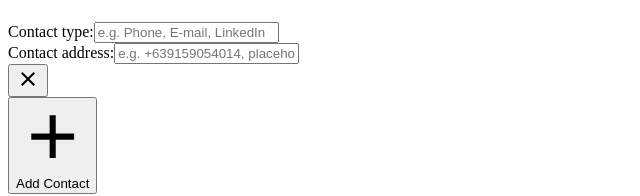
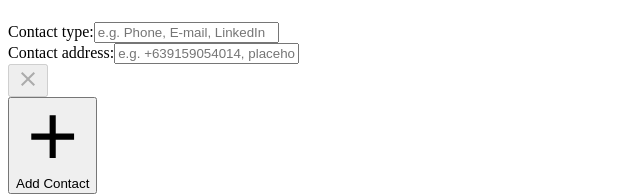
Before and after one commit to makieldeviso/CV-Application, a React (Vite) app: page / in a window 1280 px wide. Shown: the part 245-441 px from the top of the page, without its empty margins (0-640 px from the left). Built offline with nearby package versions, Linux system fonts and the light colour scheme; the HTML template or start-up script is replaced by a standard one.

Commit message:
Adds disable prop to remove button
Adds disable prop to remove button when contact length <= 1

```diff
--- a/src/components/ContactInfo.jsx
+++ b/src/components/ContactInfo.jsx
@@ -5,7 +5,7 @@ import CloseIcon from '@mdi/react';
 import AddIcon from '@mdi/react';
 import { mdiClose, mdiPlus } from '@mdi/js';
 
-const ContactField = function ({refObj, removeFieldFunc, changeValueFunc}) {
+const ContactField = function ({refObj, removeFieldFunc, changeValueFunc, contactLength}) {
 
   return (
     <div className='input-fields'>
@@ -39,8 +39,7 @@ const ContactField = function ({refObj, removeFieldFunc, changeValueFunc}) {
       />
       </div>
 
-
-      <button className='remove-btn' type='button' onClick={removeFieldFunc} value={refObj.keyId}>
+      <button className='remove-btn' type='button' onClick={removeFieldFunc} value={refObj.keyId} disabled={contactLength <= 1}>
         <CloseIcon path={mdiClose} size={1} pointerEvents='none'/>
       </button>
     </div>
@@ -83,6 +82,7 @@ const ContactInfo = function ({saveStateFunc, savedFormValues}) {
         refObj={contact}
         removeFieldFunc={handleRemoveField}
         changeValueFunc={handleContactValueChange}
+        contactLength={contacts.length}
       />
     )
   });
--- a/src/styles/index.css
+++ b/src/styles/index.css
@@ -143,6 +143,12 @@
 
 .remove-btn:hover {
   cursor: pointer;
+  filter: brightness(1.1);
+}
+
+.remove-btn:disabled {
+  cursor: default;
+  filter: opacity(0.3);
 }
 
 .remove-btn svg path {
```
